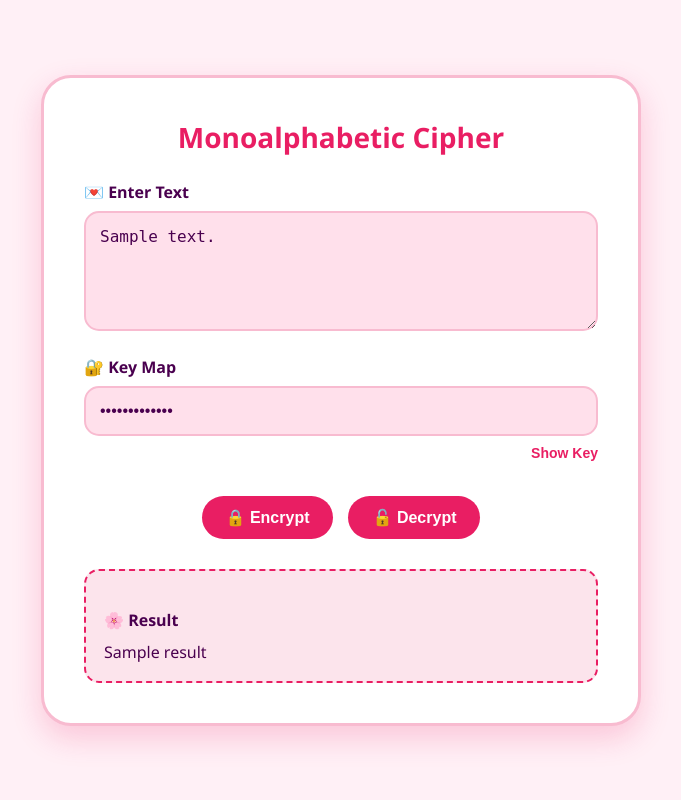
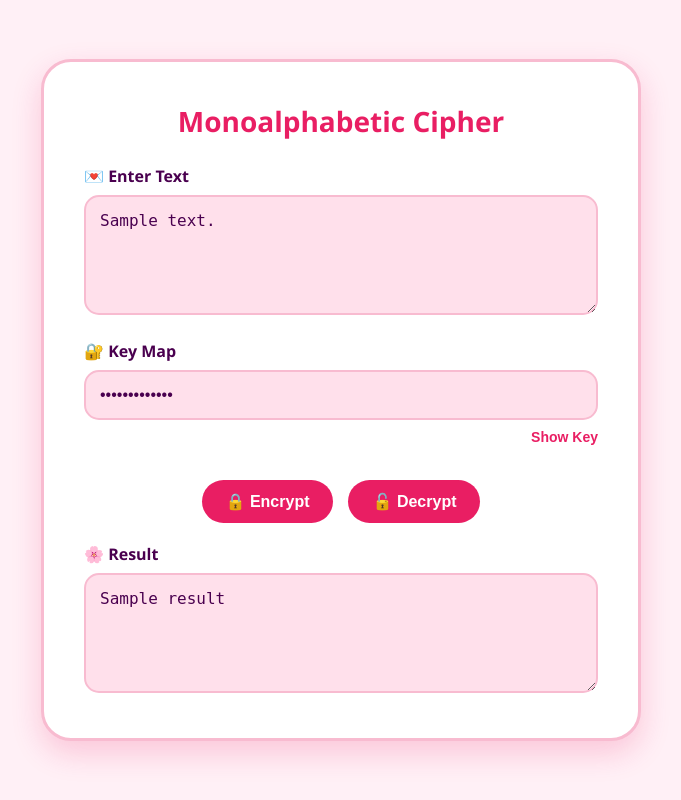
Before and after one commit to kian8890/-1, a Flask app: template templates/index.html in a window 1280 px wide. Shown: the whole page, without its empty margins (299-980 px from the left). Run offline with Flask 2, Linux system fonts and the light colour scheme; the template is opened without the code that fills it: most values are stand-ins (such as "Sample title", 1, 10 or a date in 2020).

Commit message:
Update index.html

```diff
--- a/templates/index.html
+++ b/templates/index.html
@@ -168,10 +168,9 @@
       </div>
 
       {% if result %}
-      <div class="output">
-        <label>🌸 Result</label>
-        <p>{{ result }}</p>
-      </div>
+      <!-- Move "Result" label above the output textarea -->
+      <label for="result">🌸 Result</label>
+      <textarea id="result" readonly>{{ result }}</textarea>
       {% endif %}
     </form>
   </div>
```
